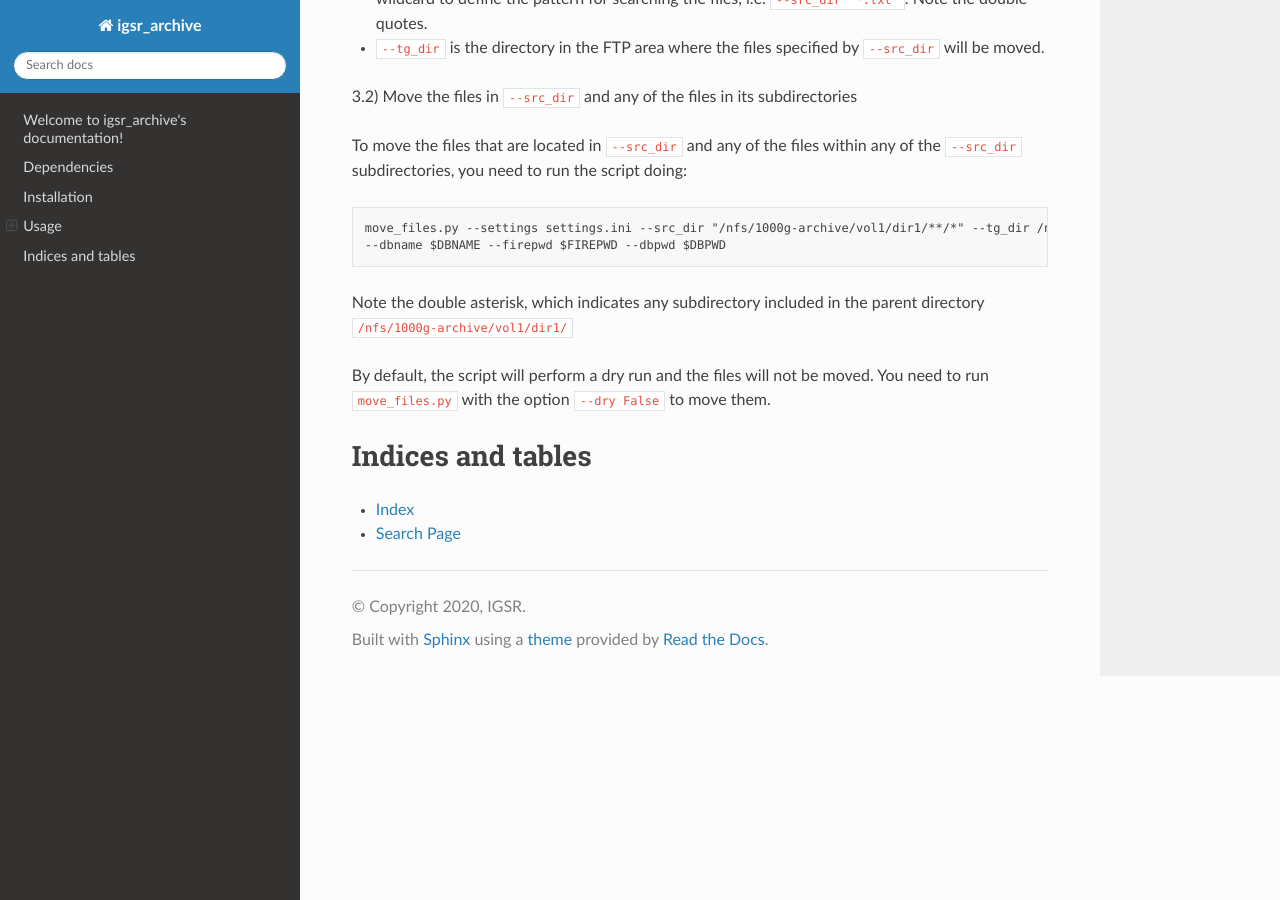
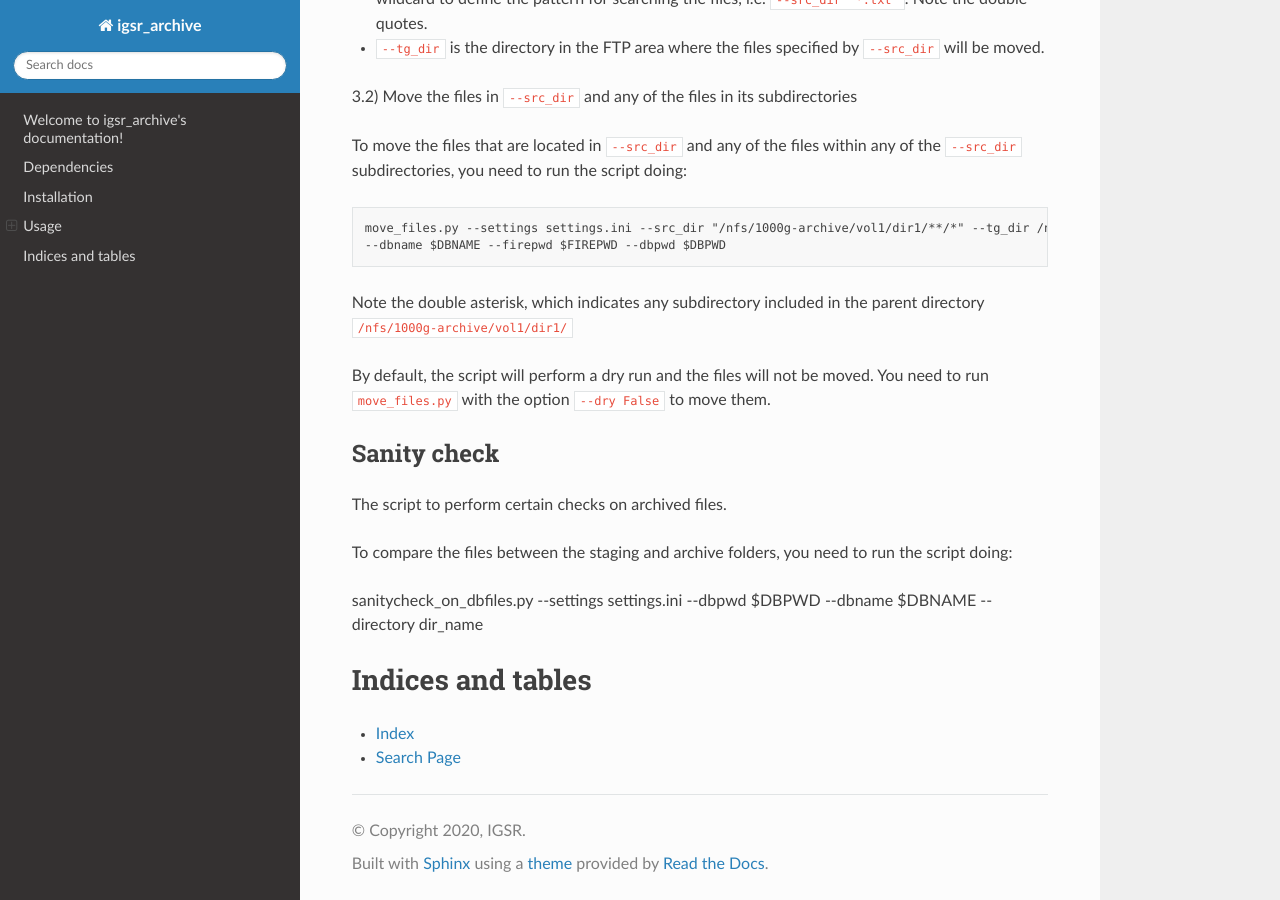
Before and after one commit to igsr/igsr_archive, a Sphinx documentation site: the page built from docs/index.rst, in a window 1280 px wide and 900 px high, scrolled down 8514 px. Built offline with Sphinx 7.4.7 and the Read the Docs theme 2.0.0, drawn with Linux system fonts in a browser that asks for light colours.

Commit message:
Update index.rst to add instructions about sanity check

```diff
--- a/docs/index.rst
+++ b/docs/index.rst
@@ -346,6 +346,15 @@ Note the double asterisk, which indicates any subdirectory included in the paren
 By default, the script will perform a dry run and the files will not be moved. You need to run
 ``move_files.py`` with the option ``--dry False`` to move them.
 
+Sanity check
+----------
+The script to perform certain checks on archived files.
+
+To compare the files between the staging and archive folders,
+you need to run the script doing::
+
+sanitycheck_on_dbfiles.py --settings settings.ini --dbpwd $DBPWD --dbname $DBNAME --directory dir_name
+
 Indices and tables
 ==================
 
```
